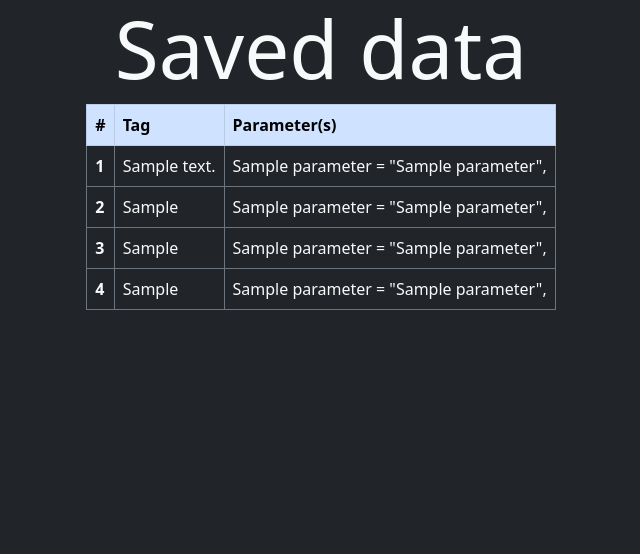
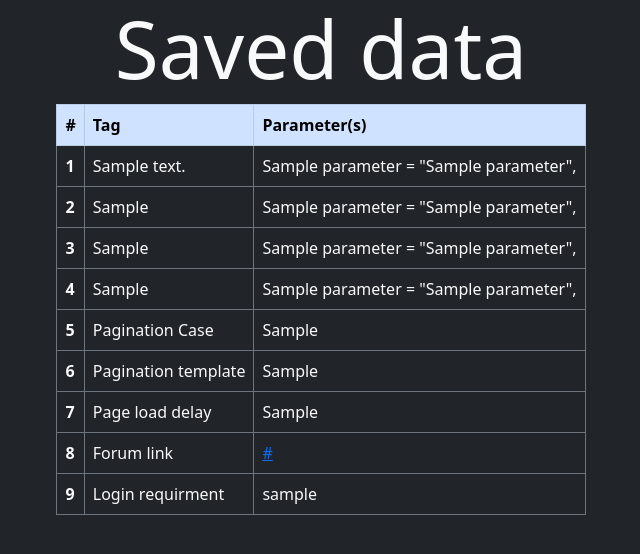
Before and after one commit to KinKinoV/Parser, a Flask app: template templates/result.html in a window 1280 px wide. Shown: the top 554 px of the page, without its empty margins (319-959 px from the left). Run offline with Flask 2, Linux system fonts and the light colour scheme; the template is opened without the code that fills it: most values are stand-ins (such as "Sample title", 1, 10 or a date in 2020).

Commit message:
Page to show all data saved in 'data/parse_configs.json'

```diff
--- a/templates/result.html
+++ b/templates/result.html
@@ -60,6 +60,43 @@
                             {% endfor %}
                         </td>
                     </tr>
+                    <tr>
+                        <th scope="row">5</th>
+                        <td>Pagination Case</td>
+                        <td>{{ context['pagination_case'] }}</td>
+                    </tr>
+                    {% if context['pagination_case'] == 'C' %}
+                    <tr>
+                        <th scope="row">5.1</th>
+                        <td>Thread step</td>
+                        <td>{{ context['thread_step'] }}</td>
+                    </tr>
+                    <tr>
+                        <th scope="row">5.2</th>
+                        <td>Forum step</td>
+                        <td>{{ context['forum_step'] }}</td>
+                    </tr>
+                    {% endif %}
+                    <tr>
+                        <th scope="row">6</th>
+                        <td>Pagination template</td>
+                        <td>{{ context['pagination_template'] }}</td>
+                    </tr>
+                    <tr>
+                        <th scope="row">7</th>
+                        <td>Page load delay</td>
+                        <td>{{ context['page_load_delay'] }}</td>
+                    </tr>
+                    <tr>
+                        <th scope="row">8</th>
+                        <td>Forum link</td>
+                        <td><a href="{{ context['forum_link'] }}">{{ context['forum_link'] }}</a></td>
+                    </tr>
+                    <tr>
+                        <th scope="row">9</th>
+                        <td>Login requirment</td>
+                        <td>{{ context['login_requirment'] }}</td>
+                    </tr>
                 </tbody>
             </table>
         </div>
```
